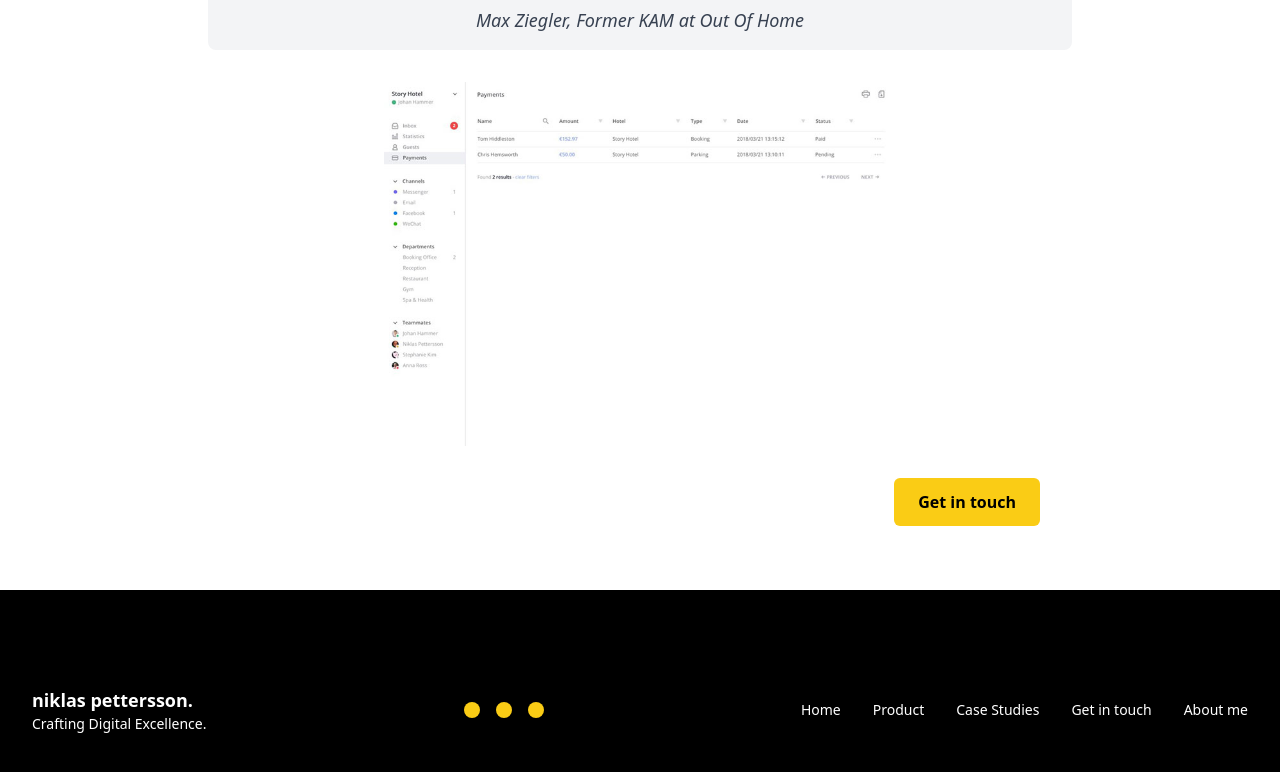
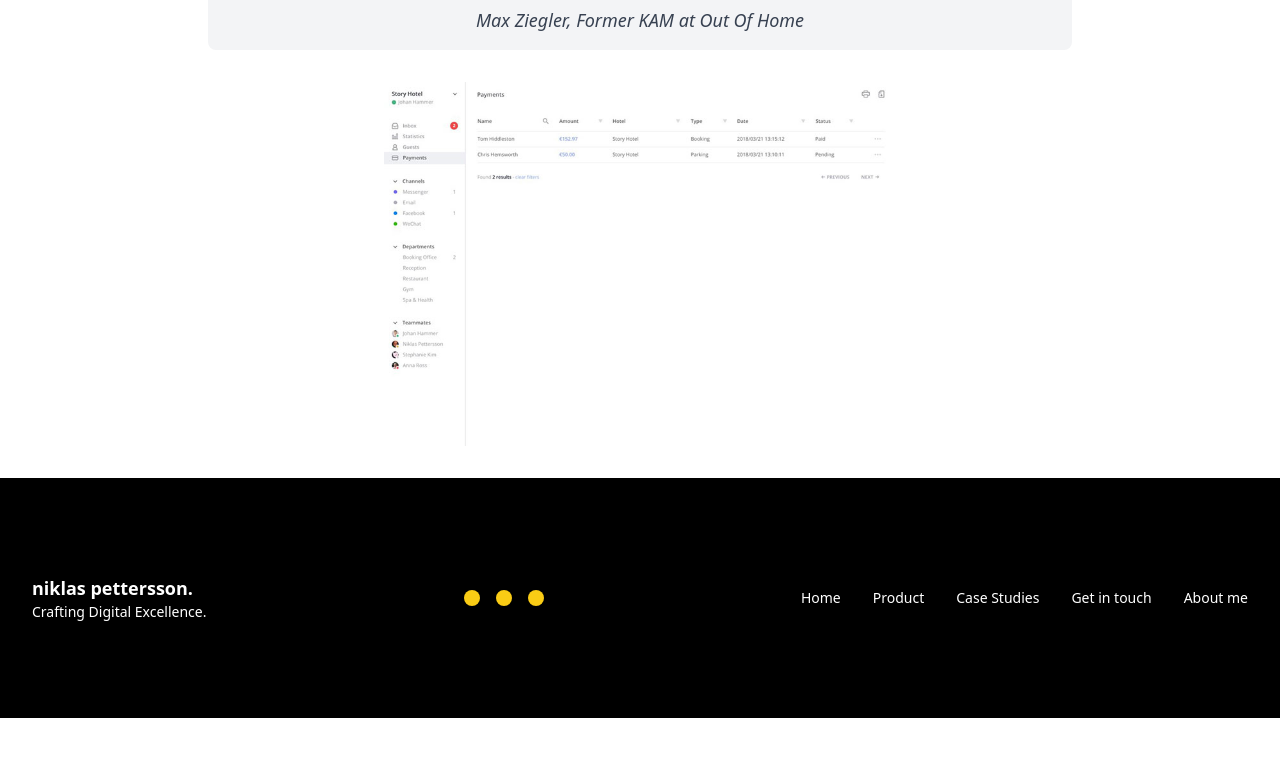
Before and after one commit to Nikla6Petter66on/react-iafe2024, a React (Create React App) app in the folder my-landing-page/: page /instaroom in a window 1280 px wide. Shown: the part 2355-3127 px from the top of the page. After the commit the page ends 3073 px from the top, so only its background shows below. Built offline with nearby package versions, Linux system fonts and the light colour scheme.

Commit message:
removed CTA case studies

```diff
--- a/my-landing-page/src/components/instaroom.js
+++ b/my-landing-page/src/components/instaroom.js
@@ -64,13 +64,6 @@ const Instaroom = () => {
               className="w-full max-w-lg mx-auto rounded-lg"
             />
           </div>
-
-           {/* Call-to-Action Button */}
-      <section className="flex justify-end p-8 text-black">
-        <a href="/contact" className="bg-yellow-400 text-black font-semibold py-3 px-6 rounded-md inline-flex items-center hover:bg-yellow-500 transition-colors duration-300">
-        Get in touch
-        </a>
-      </section>
         </div>
       </section>
 
--- a/my-landing-page/src/components/interhome.js
+++ b/my-landing-page/src/components/interhome.js
@@ -64,12 +64,6 @@ const Interhome = () => {
               className="w-full max-w-lg mx-auto rounded-lg"
             />
           </div>
-
-          <section className="flex justify-end p-8 text-black">
-        <a href="/contact" className="bg-yellow-400 text-black font-semibold py-3 px-6 rounded-md inline-flex items-center hover:bg-yellow-500 transition-colors duration-300">
-        Get in touch
-        </a>
-      </section>
         </div>
       </section>
 
```
